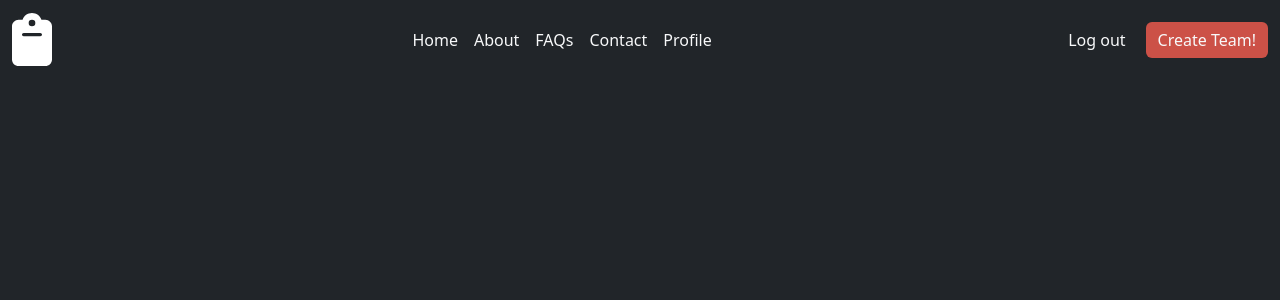
After one commit to GSDion/Tactical-Emblem-Hub, a Flask app: page /create_team/sample in a window 1280 px wide. The commit adds this page. Shown: the top 300 px of the page. Run offline with Flask 3, Linux system fonts and the light colour scheme; the visitor is signed in with stand-in values (Sample User, id 1).

Commit message:
created template/script for creation of teams - updated project roadmap on README.md - created create_team route in routes.py - created create_team.html which includes basic template (no form) - created create_team_script.js for multi-step form

```diff
--- a/app/routes.py
+++ b/app/routes.py
@@ -274,7 +274,13 @@ def delete_account(username):
     return redirect(url_for('main.index'))
 
 # CREATE TEAM
+@bp.route('/create_team/<username>', methods=["GET", "POST"])
+@login_required
+def create_team(username):
+    return render_template('create_team/create_team.html')
 
 # EDIT TEAM
+# THIS SHOULD BE IN EDIT PROFILE
 
 # DELETE TEAM
+# THIS SHOULD BE IN EDIT PROFILE
--- /dev/null
+++ b/app/templates/create_team/create_team.html
@@ -0,0 +1,111 @@
+<!DOCTYPE html>
+<html lang="en"  data-bs-theme="dark">
+<head>
+    <meta charset="UTF-8" >
+    <meta name="viewport" content="width=device-width, initial-scale=1.0, maximum-scale=1">
+    <title>{% block title %} {% endblock %}Tactical Emblem Hub</title>
+    <link href="https://cdn.jsdelivr.net/npm/bootstrap@5.3.3/dist/css/bootstrap.min.css" rel="stylesheet" integrity="sha384-QWTKZyjpPEjISv5WaRU9OFeRpok6YctnYmDr5pNlyT2bRjXh0JMhjY6hW+ALEwIH" crossorigin="anonymous">
+    <link rel="stylesheet" href="{{ url_for('static', filename='index.css') }}">
+    <script src="https://cdn.jsdelivr.net/npm/bootstrap@5.3.0-alpha1/dist/js/bootstrap.bundle.min.js"></script>
+
+</head>
+
+
+<body>
+
+    <div>
+        <!--Header-->
+        <nav class="navbar navbar-expand-lg">
+            <div class="container-fluid">
+                <!-- Logo -->
+                <a href="/" class="navbar-brand">
+                    <img src="{{ url_for('static', filename='img/clipboard-solid.svg') }}" class="img-fluid clipboard-solid" alt="clipboard" width="40" height="24">
+                </a>
+
+                <!-- Navbar Toggler (pushed to right) -->
+                <div class="d-flex flex-row-reverse">
+                    <button class="navbar-toggler" type="button" data-bs-toggle="collapse" data-bs-target="#navbarNav" aria-controls="navbarNav" aria-expanded="false" aria-label="Toggle navigation">
+                        <span class="navbar-toggler-icon"></span>
+                    </button>
+                </div>
+
+                <!-- Navbar Content -->
+                <div class="collapse navbar-collapse" id="navbarNav">
+                    <div class="d-flex flex-column flex-lg-row w-100 align-items-center justify-content-between">
+                        <!-- Centered Nav Links -->
+                        <ul class="navbar-nav mx-auto text-center">
+                            {% if current_user.is_authenticated %}
+                            <li class="nav-item">
+                                <a href="{{ url_for('main.title_section') }}" class="nav-link px-2">Home</a>
+                            </li>
+                            <li class="nav-item">
+                                <a href="{{ url_for('main.about_section') }}" class="nav-link px-2">About</a>
+                            </li>
+                            <li class="nav-item">
+                                <a href="{{ url_for('main.faq') }}" class="nav-link px-2">FAQs</a>
+                            </li>
+                            <li class="nav-item">
+                                <a href="{{ url_for('main.contact') }}" class="nav-link px-2">Contact</a>
+                            </li>
+                            <li class="nav-item">
+                                <a href="{{ url_for('main.profile', username=current_user.username) }}" class="nav-link px-2">Profile</a>
+                            </li>
+                            {% else %}
+                            <li class="nav-item">
+                                <a href="#title_page" class="nav-link px-2">Home</a>
+                            </li>
+                            <li class="nav-item">
+                                <a href="#about_page" class="nav-link px-2">About</a>
+                            </li>
+                            <li class="nav-item">
+                                <a href="{{ url_for('main.faq') }}" class="nav-link px-2">FAQs</a>
+                            </li>
+                            <li class="nav-item">
+                                <a href="{{ url_for('main.contact') }}" class="nav-link px-2">Contact</a>
+                            </li>
+                            {% endif %}
+                        </ul>
+
+                        <!-- Right-Aligned Login & Signup Buttons -->
+                        {% if current_user.is_authenticated %}
+                            <div class="d-flex flex-column flex-lg-row align-items-center mt-3 mt-lg-0">
+                                <a href="{{ url_for('main.logout') }}" class="btn btn-outline-primary me-2 login-custom">Log out</a>
+                                <a href="#" class="btn btn-primary signup-custom">Create Team!</a>
+                            </div>
+                        {% else %}
+                            <div class="d-flex flex-column flex-lg-row align-items-center mt-3 mt-lg-0">
+                                <a href="{{ url_for('main.login') }}" class="btn btn-outline-primary me-2 login-custom">Login</a>
+                                <a href="{{ url_for('main.signup') }}" class="btn btn-primary signup-custom">Sign-up</a>
+                            </div>
+                        {% endif %}
+                    </div>
+                </div>
+            </div>
+        </nav>
+        <!--Form-->
+        {% extends "message.html" %}
+        {% block body %}
+        <form action="{{ url_for('main.create_team', username=current_user.username) }}" method="POST">
+        </form>
+        {% endblock %}
+        <!--Footer-->
+        <div id="footer">
+            <div class="container">
+                <footer class="d-flex flex-wrap justify-content-between align-items-center py-3 my-4">
+                  <p class="col-md-4 mb-0 text-body-secondary">&copy; 2025 Tactical Emblem Hub</p>
+
+                  <a href="/" class="col-md-4 d-flex align-items-center justify-content-center mb-3 mb-md-0 me-md-auto link-body-emphasis text-decoration-none">
+                    <svg class="bi me-2" width="40" height="32"><use xlink:href="#bootstrap"/></svg>
+                  </a>
+
+                  <ul class="nav col-md-4 justify-content-end">
+                    <li class="nav-item"><a href="{{ url_for('main.title_section') }}" class="nav-link px-2 text-body-secondary">Home</a></li>
+                    <li class="nav-item"><a href="{{ url_for('main.about_section') }}" class="nav-link px-2 text-body-secondary">About</a></li>
+                    <li class="nav-item"><a href="{{ url_for('main.faq') }}" class="nav-link px-2 text-body-secondary">FAQs</a></li>
+                    <li class="nav-item"><a href="{{ url_for('main.contact') }}" class="nav-link px-2 text-body-secondary">Contact</a></li>
+                  </ul>
+                </footer>
+            </div>
+        </div>
+    </div>
+</body>
--- a/app/templates/index.html
+++ b/app/templates/index.html
@@ -71,7 +71,7 @@
                     {% if current_user.is_authenticated %}
                         <div class="d-flex flex-column flex-lg-row align-items-center mt-3 mt-lg-0">
                             <a href="{{ url_for('main.logout') }}" class="btn btn-outline-primary me-2 login-custom">Log out</a>
-                            <a href="#" class="btn btn-primary signup-custom">Create Team!</a>
+                            <a href="{{ url_for('main.create_team', username=current_user.username) }}" class="btn btn-primary signup-custom">Create Team!</a>
                         </div>
                     {% else %}
                         <div class="d-flex flex-column flex-lg-row align-items-center mt-3 mt-lg-0">
```
Also changed, not shown: app/templates/create_team/create_team_script.js (added, +91 -0 lines), README.md.
